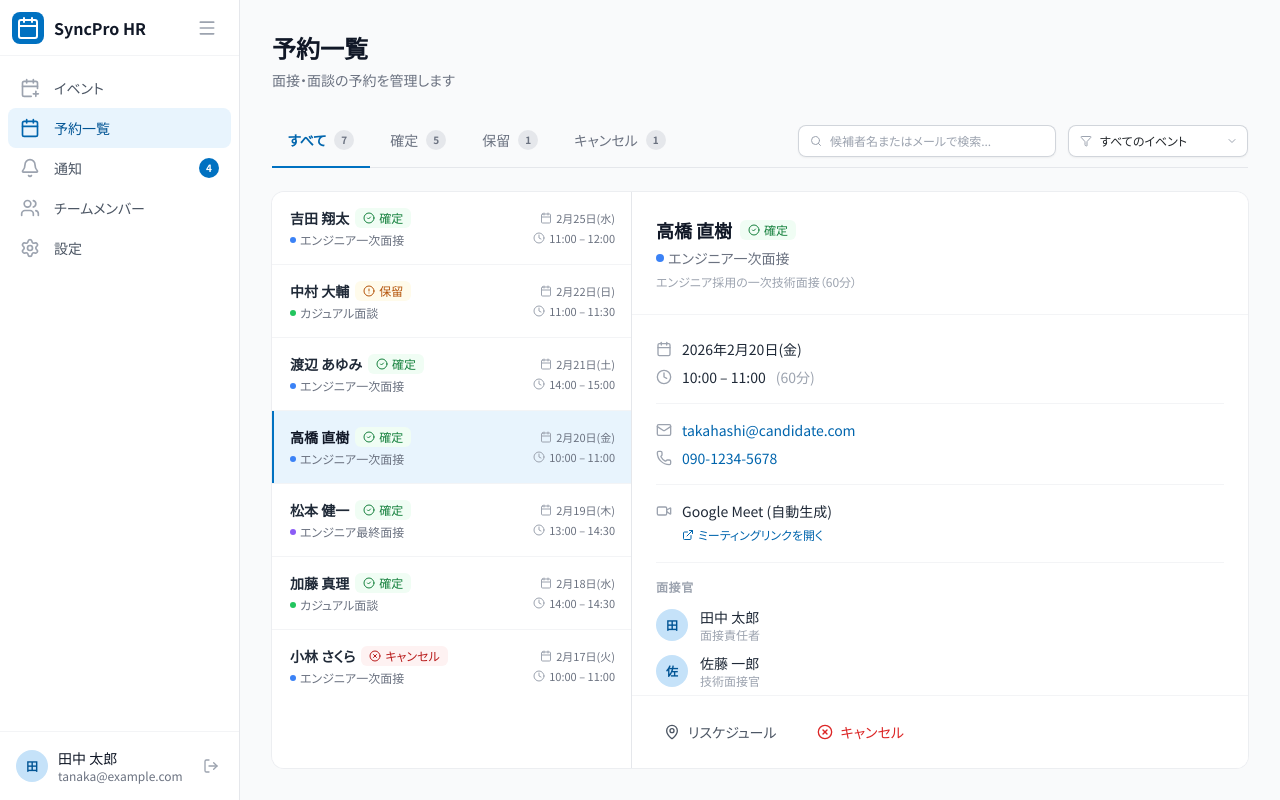
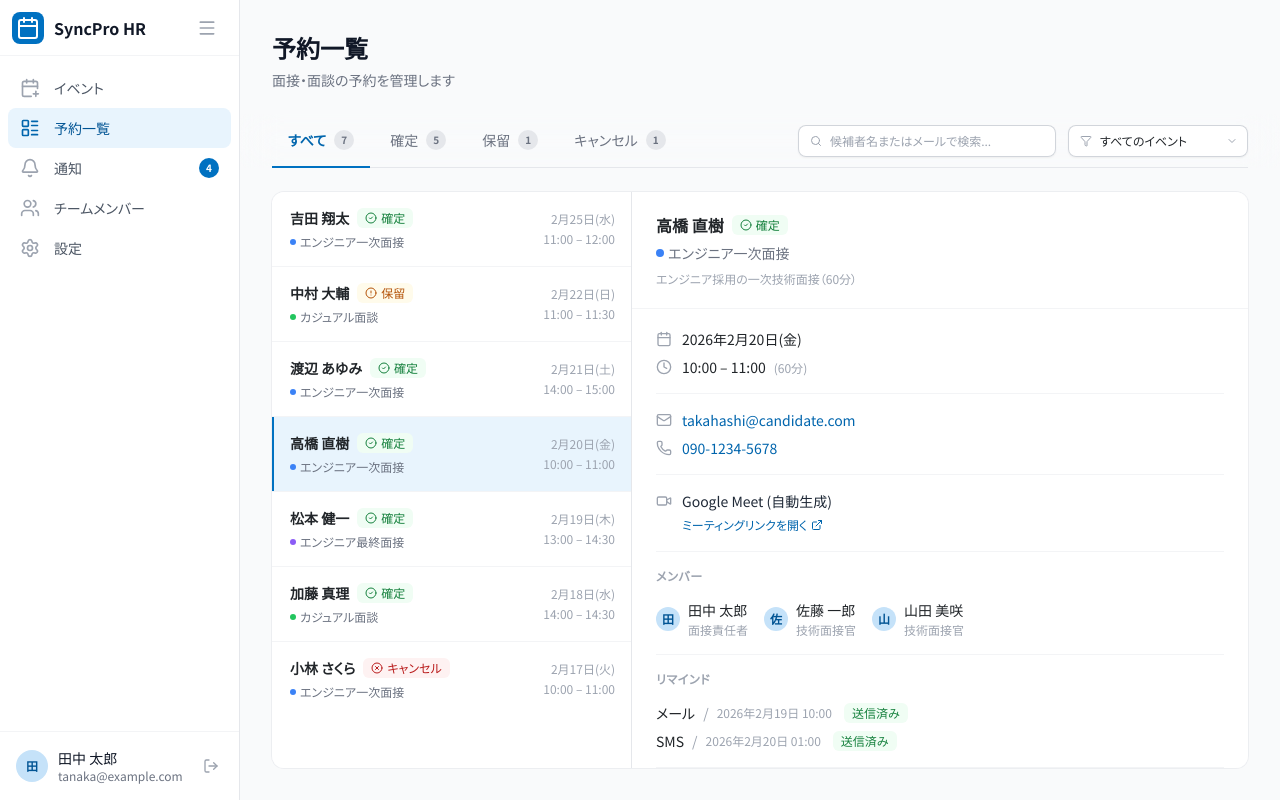
Before and after one commit to kohei-sk/sync-pro-hr, a Next.js app: page /bookings/b1 in a window 1280 px wide. Built offline with nearby package versions, Linux system fonts and the light colour scheme.

Commit message:
デザイン調整

```diff
--- a/src/app/(app)/activity/page.tsx
+++ b/src/app/(app)/activity/page.tsx
@@ -100,7 +100,8 @@ export default function NotificationsPage() {
       </header>
 
       {/* Tabs: 未読 / 既読 */}
-      <div className="tab mb-6">
+      <div className="sticky-wrap mb-6">
+        <div className="tab">
           {(["unread", "read"] as NotificationTab[]).map((tab) => {
             const count =
               tab === "unread"
@@ -162,6 +163,7 @@ export default function NotificationsPage() {
             </div>
           </div>
         </div>
+      </div>
 
       {/* Notification list */}
       {displayedNotifications.length === 0 ? (
@@ -210,9 +212,6 @@ export default function NotificationsPage() {
                   {/* Content */}
                   <div className="min-w-0 flex-1">
                     <div className="mb-1 flex items-center justify-between gap-3">
-                      {/* <span className={cn("badge", cfg.badgeClass)}>
-                        {cfg.label}
-                      </span> */}
                       <span className="shrink-0 text-xs text-gray-400">
                         {getRelativeTime(notification.timestamp)}
                       </span>
@@ -220,14 +219,14 @@ export default function NotificationsPage() {
                     <p
                       className={cn(
                         "text-sm leading-relaxed",
-                        read ? "text-gray-500" : "font-medium text-gray-800"
+                        read ? "text-gray-500" : "font-medium"
                       )}
                     >
                       {notification.candidate_name}
                       <span
                         className={cn(
                           "ml-1",
-                          read ? "text-gray-400" : "font-normal text-gray-600"
+                          read ? "text-gray-400" : "font-normal text-gray-500"
                         )}
                       >
                         ・{notification.event_title}
--- a/src/app/(app)/bookings/[bookingId]/page.tsx
+++ b/src/app/(app)/bookings/[bookingId]/page.tsx
@@ -127,11 +127,11 @@ export default function BookingDetailPage() {
   return (
     <div className="bg-white">
       {/* Header card */}
-      <div className="p-6 border-b-[1px] border-gray-100">
+      <div className="px-6 py-5 border-b-[1px] border-gray-100">
         <div className="flex items-start gap-4">
           <div className="flex-1 min-w-0">
-            <div className="flex items-center gap-2 flex-wrap">
-              <h1 className="text-lg font-bold text-gray-900">
+            <div className="inline-flex items-center gap-2">
+              <h1 className="font-bold text-base leading-relaxed">
                 {booking.candidate_name}
               </h1>
               <span className={statusInfo.className}>
@@ -145,10 +145,10 @@ export default function BookingDetailPage() {
                 className="h-2 w-2 rounded-full"
                 style={{ backgroundColor: event?.color || "#0071c1" }}
               />
-              <p className="text-sm text-gray-500">{event?.title}</p>
+              <p className="text-sm text-gray-500 leading-relaxed">{event?.title}</p>
             </div>
             {event?.description && (
-              <p className="mt-1.5 text-xs text-gray-400">{event.description}</p>
+              <p className="mt-1 text-xs text-gray-400 leading-relaxed">{event.description}</p>
             )}
           </div>
         </div>
@@ -169,20 +169,22 @@ export default function BookingDetailPage() {
       )}
 
       {/* Details card */}
-      <div className="p-6 divide-y divide-gray-100">
+      <div className="px-6 py-5 divide-y divide-gray-100">
         {/* Date/Time */}
         <section className="py-4 first:pt-0 last:pb-0">
           <div className="space-y-2">
-            <div className="flex items-center gap-2.5 text-sm text-gray-800">
+            <div className="flex items-center gap-2.5 text-sm">
               <Calendar className="h-4 w-4 shrink-0 text-gray-400" />
               <span>{formatDate(booking.start_time)}</span>
             </div>
-            <div className="flex items-center gap-2.5 text-sm text-gray-800">
+            <div className="flex items-center gap-2.5 text-sm">
               <Clock className="h-4 w-4 shrink-0 text-gray-400" />
-              <span>{formatTime(booking.start_time, booking.end_time)}</span>
-              <span className="text-gray-400">
-                ({formatDuration(booking.start_time, booking.end_time)})
-              </span>
+              <div>
+                <span>{formatTime(booking.start_time, booking.end_time)}</span>
+                <span className="text-xs text-gray-400 pl-2">
+                  ({formatDuration(booking.start_time, booking.end_time)})
+                </span>
+              </div>
             </div>
           </div>
         </section>
@@ -190,7 +192,7 @@ export default function BookingDetailPage() {
         {/* Contact */}
         <section className="py-4">
           <div className="space-y-2">
-            <div className="flex items-center gap-2.5 text-sm text-gray-800">
+            <div className="flex items-center gap-2.5 text-sm">
               <Mail className="h-4 w-4 shrink-0 text-gray-400" />
               <a
                 href={`mailto:${booking.candidate_email}`}
@@ -200,7 +202,7 @@ export default function BookingDetailPage() {
               </a>
             </div>
             {booking.candidate_phone && (
-              <div className="flex items-center gap-2.5 text-sm text-gray-800">
+              <div className="flex items-center gap-2.5 text-sm">
                 <Phone className="h-4 w-4 shrink-0 text-gray-400" />
                 <a
                   href={`tel:${booking.candidate_phone}`}
@@ -226,10 +228,10 @@ export default function BookingDetailPage() {
                   href={booking.meeting_url}
                   target="_blank"
                   rel="noopener noreferrer"
-                  className="mt-1.5 inline-flex items-center gap-1 text-xs font-medium text-primary-600 hover:text-primary-700"
+                  className="mt-1.5 inline-flex items-center gap-1 text-xs font-medium text-primary-600 hover:text-primary-700 hover:underline"
                 >
+                  ミーティングリンクを開く
                   <ExternalLink className="h-3 w-3" />
-                  ミーティングリンクを開く
                 </a>
               )}
             </div>
@@ -238,25 +240,25 @@ export default function BookingDetailPage() {
 
         {/* Assigned Members */}
         <section className="py-4">
-          <h2 className="text-xs font-semibold uppercase tracking-wider text-gray-400 mb-3">
-            面接官
+          <h2 className="section-label">
+            メンバー
           </h2>
           {booking.assigned_members && booking.assigned_members.length > 0 ? (
-            <div className="space-y-2.5">
+            <div className="inline-flex flex-wrap gap-x-4 gap-y-2">
               {booking.assigned_members.map((am) => {
                 const user = getUserById(am.user_id);
                 const role = mockRoles.find((r) => r.id === am.role_id);
                 return (
-                  <div key={am.user_id} className="flex items-center gap-3">
-                    <div className="flex h-8 w-8 shrink-0 items-center justify-center rounded-full bg-primary-100 text-xs font-semibold text-primary-700">
+                  <div key={am.user_id} className="flex flex-wrap items-center gap-2">
+                    <div className="flex h-6 w-6 items-center justify-center rounded-full bg-primary-100 text-xs font-semibold text-primary-700 shrink-0">
                       {user?.full_name?.charAt(0) || "?"}
                     </div>
                     <div>
-                      <p className="text-sm font-medium text-gray-800">
+                      <p className="text-sm whitespace-nowrap">
                         {user?.full_name || "不明"}
                       </p>
                       {role && (
-                        <p className="text-xs text-gray-400">{role.name}</p>
+                        <p className="text-xs text-gray-400 mt-0.5">{role.name}</p>
                       )}
                     </div>
                   </div>
@@ -274,41 +276,32 @@ export default function BookingDetailPage() {
         {/* Reminders */}
         {booking.reminders && booking.reminders.length > 0 && (
           <section className="py-4">
-            <h2 className="text-xs font-semibold uppercase tracking-wider text-gray-400 mb-3 flex items-center gap-1.5">
-              <Bell className="h-3.5 w-3.5" />
+            <h2 className="section-label">
               リマインド
             </h2>
             <div className="space-y-2">
               {booking.reminders.map((reminder, idx) => {
                 const isSent = reminder.status === "sent";
                 const isPending = reminder.status === "pending";
-                const channelIcon =
-                  reminder.channel === "email" ? (
-                    <Mail className="h-3.5 w-3.5 shrink-0 text-gray-400" />
-                  ) : reminder.channel === "sms" ? (
-                    <MessageSquare className="h-3.5 w-3.5 shrink-0 text-gray-400" />
-                  ) : (
-                    <Bell className="h-3.5 w-3.5 shrink-0 text-gray-400" />
-                  );
                 const channelLabel =
                   { email: "メール", sms: "SMS", both: "メール + SMS" }[reminder.channel];
                 const scheduledDate = new Date(reminder.scheduled_at).toLocaleString("ja-JP", {
+                  year: 'numeric',
                   month: "short",
                   day: "numeric",
                   hour: "2-digit",
                   minute: "2-digit",
                 });
                 return (
-                  <div key={idx} className="flex items-center justify-between text-sm">
-                    <div className="flex items-center gap-2 text-gray-700">
-                      {channelIcon}
+                  <div key={idx} className="flex items-center text-sm">
+                    <div className="flex items-center gap-2">
                       <span>{channelLabel}</span>
                       <span className="text-gray-400">/</span>
-                      <span className="text-xs text-gray-500">{scheduledDate}</span>
+                      <span className="text-xs text-gray-400">{scheduledDate}</span>
                     </div>
                     <span
                       className={cn(
-                        "badge",
+                        "badge ml-3",
                         isSent
                           ? "badge-green"
                           : isPending
@@ -316,7 +309,7 @@ export default function BookingDetailPage() {
                             : "badge-gray"
                       )}
                     >
-                      {isSent ? "送信済み" : isPending ? "設定済み" : "スキップ"}
+                      {isSent ? "送信済み" : isPending ? "送信予定" : "送信失敗"}
                     </span>
                   </div>
                 );
@@ -328,11 +321,10 @@ export default function BookingDetailPage() {
         {/* Form Answers */}
         {eventCustomFields.length > 0 && booking.custom_field_values && (
           <section className="py-4 last:pb-0">
-            <h2 className="text-xs font-semibold uppercase tracking-wider text-gray-400 mb-3 flex items-center gap-1.5">
-              <FileText className="h-3.5 w-3.5" />
+            <h2 className="section-label">
               フォームの回答
             </h2>
-            <dl className="space-y-3">
+            <dl className="space-y-2">
               {eventCustomFields.map((field) => {
                 const value = booking.custom_field_values?.[field.id];
                 if (!value) return null;
@@ -345,7 +337,7 @@ export default function BookingDetailPage() {
                           {value}
                         </a>
                       ) : field.type === "multiline" ? (
-                        <p className="whitespace-pre-wrap">{value}</p>
+                        <p className="whitespace-pre-wrap leading-relaxed">{value}</p>
                       ) : (
                         value
                       )}
@@ -360,13 +352,13 @@ export default function BookingDetailPage() {
 
       {/* Actions */}
       {currentStatus !== "cancelled" && (
-        <div className="p-4 flex gap-2 border-t-[1px] border-gray-100 sticky bg-white bottom-0">
-          <button className="btn btn-ghost" onClick={() => setRescheduleOpen(true)}>
-            <MapPin className="h-4 w-4" />
+        <div className="p-4 flex gap-2 border-t-[1px] border-gray-100">
+          <button className="btn btn-ghost btn-size-s" onClick={() => setRescheduleOpen(true)}>
+            <MapPin className="h-3 w-3" />
             リスケジュール
           </button>
-          <button className="btn btn-ghost-danger" onClick={() => setCancelOpen(true)}>
-            <XCircle className="h-4 w-4" />
+          <button className="btn btn-ghost-danger btn-size-s" onClick={() => setCancelOpen(true)}>
+            <XCircle className="h-3 w-3" />
             キャンセル
           </button>
         </div>
--- a/src/app/(app)/bookings/layout.tsx
+++ b/src/app/(app)/bookings/layout.tsx
@@ -116,7 +116,8 @@ export default function BookingsLayout({
 
       {/* ── Filters ── */}
       {/* Status tabs */}
-      <div className="tab mb-6">
+      <div className="sticky-wrap mb-6">
+        <div className="tab">
           {(["all", "confirmed", "pending", "cancelled"] as FilterStatus[]).map(
             (status) => {
               const label =
@@ -180,6 +181,7 @@ export default function BookingsLayout({
             </div>
           </div>
         </div>
+      </div>
 
       {/* ── Split panel ── */}
       <div className="flex flex-1 overflow-hidden rounded-xl ring-1 ring-gray-200/60">
@@ -220,13 +222,8 @@ export default function BookingsLayout({
 
                         {/* Candidate info */}
                         <div className="flex flex-col gap-0.5 min-w-0 flex-1">
-                          <div className="flex flex-wrap items-center gap-1.5">
-                            <span
-                              className={cn(
-                                "text-sm font-semibold",
-                                isSelected ? "text-gray-900" : "text-gray-800"
-                              )}
-                            >
+                          <div className="flex flex-wrap items-center gap-2">
+                            <span className="text-sm font-semibold">
                               {booking.candidate_name}
                             </span>
                             <span className={statusInfo.className}>
@@ -234,31 +231,27 @@ export default function BookingsLayout({
                               {statusInfo.label}
                             </span>
                           </div>
-                          <div className="flex items-center gap-1 mt-0.5">
+                          <div className="flex items-center gap-1 mt-1">
                             <div
-                              className="h-1.5 w-1.5 rounded-full"
+                              className="min-w-1.5 h-1.5 w-1.5 rounded-full"
                               style={{ backgroundColor: event?.color || "#0071c1" }}
                             />
-                            <p className="truncate text-[11px] text-gray-500 text-xs">
+                            <p className="truncate text-gray-500 text-xs">
                               {event?.title}
                             </p>
                           </div>
                         </div>
 
                         {/* Date/Time */}
-                        <div className="flex flex-col items-left gap-0.5">
-                          <div className="flex items-center justify-end gap-1 text-[11px] text-gray-500">
-                            <Calendar className="h-3 w-3 shrink-0 text-gray-400" />
-                            <span>{formatListDate(booking.start_time)}</span>
+                        <div className="flex flex-col items-end gap-1">
+                          <div className="text-xs text-gray-400">
+                            {formatListDate(booking.start_time)}
                           </div>
-                          <div className="mt-0.5 flex items-center justify-end gap-1 text-[11px] text-gray-500">
-                            <Clock className="h-3 w-3 shrink-0 text-gray-400" />
-                            <span>
+                          <div className="text-xs text-gray-400">
                             {formatListTime(
                               booking.start_time,
                               booking.end_time
                             )}
-                            </span>
                           </div>
                         </div>
                       </Link>
@@ -271,7 +264,7 @@ export default function BookingsLayout({
         </div>
 
         {/* Right panel: detail */}
-        <div className="flex-1 overflow-y-auto bg-gray-100">
+        <div className="flex-1 overflow-y-auto bg-white">
           {children}
         </div>
       </div>
--- a/src/app/(app)/events/[eventId]/page.tsx
+++ b/src/app/(app)/events/[eventId]/page.tsx
@@ -1584,20 +1584,9 @@ function ReminderTab({
             className="rounded-xl border border-gray-200 p-4 space-y-3"
           >
             <div className="flex items-center justify-between">
-              <div className="flex items-center gap-2">
-                {reminder.channel === "email" ? (
-                  <Mail className="h-4 w-4 text-primary-500" />
-                ) : reminder.channel === "sms" ? (
-                  <MessageSquare className="h-4 w-4 text-primary-500" />
-                ) : (
-                  <Bell className="h-4 w-4 text-primary-500" />
-                )}
-                <span className="text-sm font-medium text-gray-700">
-                  {{ email: "メール", sms: "SMS", both: "メール + SMS" }[reminder.channel]}
-                  &nbsp;/&nbsp;
-                  {reminder.timing.value}{reminder.timing.unit === "hours" ? "時間" : "日"}前
-                </span>
-              </div>
+              <p className="text-sm font-semibold text-gray-900">
+                リマインド
+              </p>
               <div className="flex items-center gap-2">
                 <button
                   onClick={() => removeReminder(reminder.id)}
--- a/src/app/(app)/team/page.tsx
+++ b/src/app/(app)/team/page.tsx
@@ -208,7 +208,7 @@ export default function TeamPage() {
       </header>
 
       {/* Summary Cards */}
-      <div className="grid grid-cols-2 gap-3 sm:grid-cols-4 mb-6">
+      <div className="grid grid-cols-2 gap-3 sm:grid-cols-4 mb-3">
         <div className="rounded-xl p-6 flex items-center gap-5 bg-green-100/60">
           <CheckCircle2 className="h-5.5 w-5.5 text-green-600" />
           <div>
@@ -239,8 +239,8 @@ export default function TeamPage() {
         </div>
       </div>
 
-      <div className="flex items-center gap-3 mb-4">
-
+      <div className="sticky-wrap py-3 mb-1">
+        <div className="flex items-center gap-3">
           {/* Search */}
           <div className="relative flex-1">
             <Search className="absolute left-3 top-1/2 h-4 w-4 -translate-y-1/2 text-gray-400" />
@@ -269,7 +269,7 @@ export default function TeamPage() {
             </select>
             <ChevronDown className="pointer-events-none absolute right-2.5 top-1/2 h-4 w-4 -translate-y-1/2 text-gray-400" />
           </div>
-
+        </div>
       </div>
 
       {/* Member List */}
--- a/src/app/globals.css
+++ b/src/app/globals.css
@@ -145,6 +145,10 @@
 
   .header-back-btn {
     @apply flex h-10 w-10 items-center justify-center rounded-2xl text-gray-400 ring-1 ring-gray-200 hover:bg-gray-50 hover:text-gray-600;
+  }
+
+  .sticky-wrap {
+    @apply sticky -top-8 -mx-8 px-8 backdrop-blur-[18px] z-30;
   }
 
   .tab {
--- a/src/components/layout/sidebar.tsx
+++ b/src/components/layout/sidebar.tsx
@@ -11,13 +11,14 @@ import {
   Settings,
   LogOut,
   Menu,
+  LayoutList,
 } from "lucide-react";
 import { cn } from "@/lib/utils";
 import { useNotificationStore } from "@/lib/notification-store";
 
 const baseNavigation = [
   { name: "イベント", href: "/events", icon: CalendarPlus },
-  { name: "予約一覧", href: "/bookings", icon: Calendar },
+  { name: "予約一覧", href: "/bookings", icon: LayoutList },
   { name: "通知", href: "/activity", icon: Bell, showBadge: true },
   { name: "チームメンバー", href: "/team", icon: Users },
   { name: "設定", href: "/settings", icon: Settings },
```
Also changed, not shown: src/app/(app)/events/new/page.tsx (+8 -8 lines), src/app/(app)/events/page.tsx (+68 -17 lines). Lines whose indentation alone changed are shown as unchanged.
